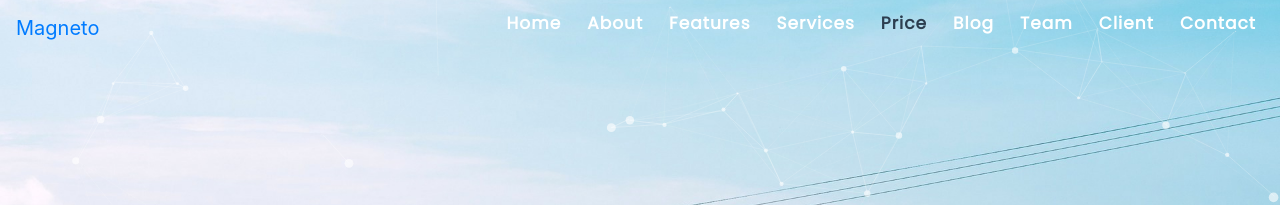
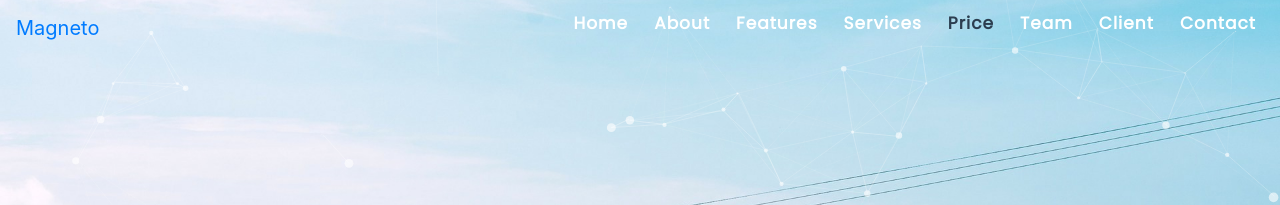
Before and after one commit to Jekyllfox/Magneto, a Jekyll site: the page built from index.html, in a window 1280 px wide. Shown: the top 205 px of the page. Built offline with Jekyll 4.4.1, drawn with Linux system fonts in a browser that asks for light colours; nearby versions of some CDN libraries; Markdown is read by kramdown in place of the engine named in the settings.

Commit message:
initial commit

```diff
--- a/_includes/header.html
+++ b/_includes/header.html
@@ -22,9 +22,6 @@
       </li>
       <li class="nav-item">
         <a class="nav-link" href="#price">price</a>
-      </li>
-      <li class="nav-item">
-        <a class="nav-link" href="#blog">blog</a>
       </li>
       <li class="nav-item">
         <a class="nav-link" href="#team">team</a>
```
Also changed, not shown: 1 other file.
